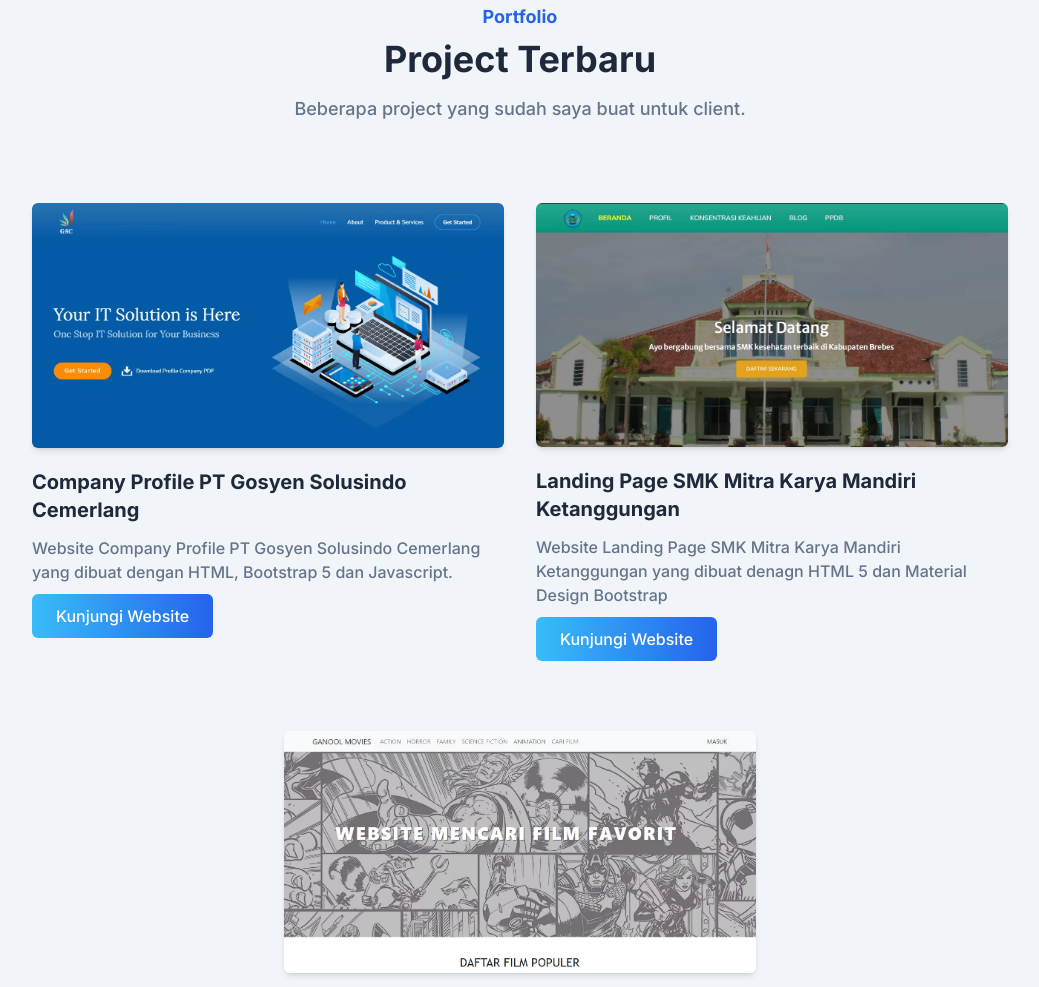
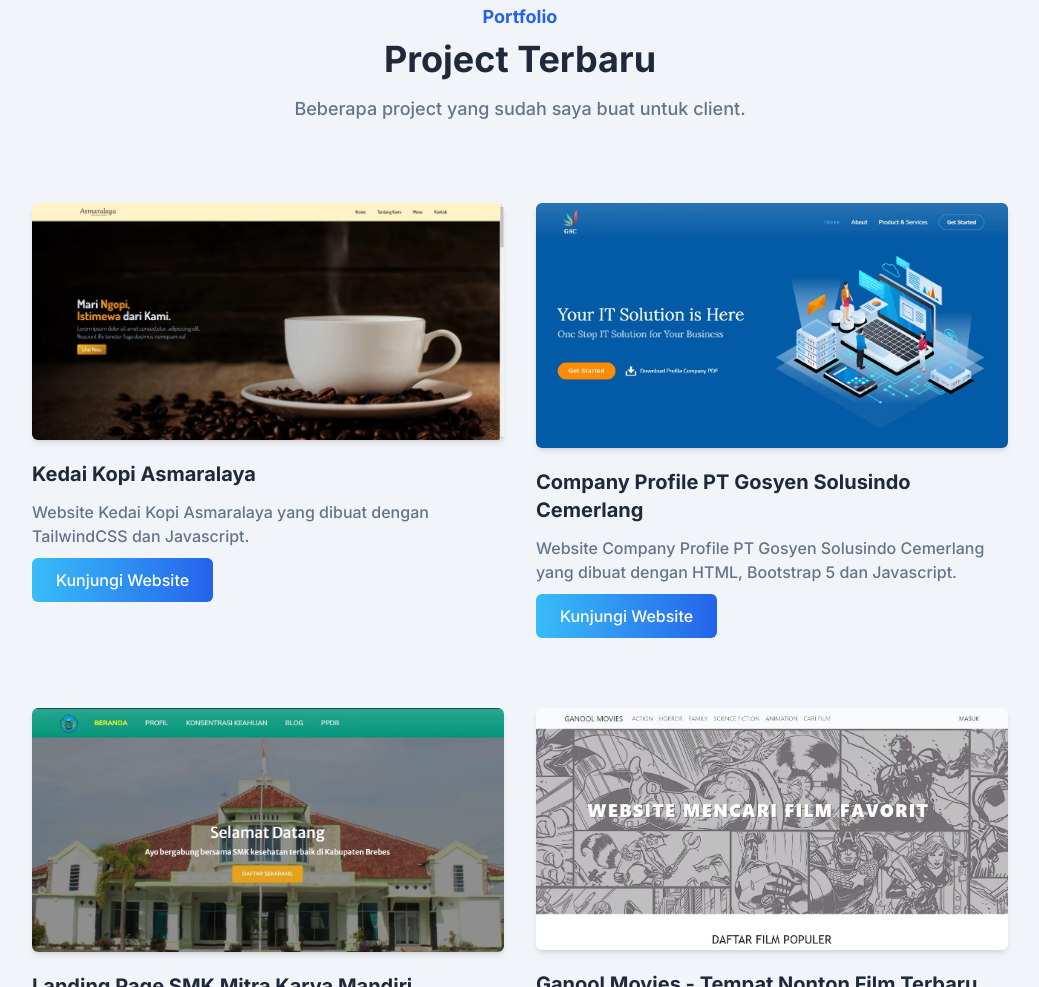
Before and after one commit to madep-dev/madep-portfolio, a website: page index.html in a window 1280 px wide. Shown: the part 1499-2486 px from the top of the page, without its empty margins (120-1159 px from the left). Drawn offline with nearby package versions, Linux system fonts and the light colour scheme.

Commit message:
Tambah project baru

```diff
--- a/index.html
+++ b/index.html
@@ -412,6 +412,29 @@
         >
           <div class="mb-12 p-4 md:w-1/2 portfolio1">
             <div class="rounded-md shadow-md overflow-hidden gsc">
+              <img
+                src="dist/img/portfolio/asmaralaya.avif"
+                alt="Asmaralaya"
+                width="w-full"
+              />
+            </div>
+            <h3 class="font-semibold text-lg text-dark mt-5 mb-3 lg:text-xl">
+              Kedai Kopi Asmaralaya
+            </h3>
+            <p class="font-medium text-sm text-secondary mb-5 lg:text-base">
+              Website Kedai Kopi Asmaralaya yang dibuat dengan TailwindCSS dan
+              Javascript.
+            </p>
+            <a
+              href="https://madep-dev.github.io/asmaralaya/"
+              target="_blank"
+              class="text-xs font-medium text-white bg-gradient-to-r from-sky-400 to-primary px-4 py-3 rounded-md hover:bg-gradient-to-l hover:from-sky-400 hover:to-primary hover:shadow-xl lg:text-base lg:px-6 lg:py-3"
+            >
+              Kunjungi Website
+            </a>
+          </div>
+          <div class="mb-12 p-4 md:w-1/2 portfolio1">
+            <div class="rounded-md shadow-md overflow-hidden gsc">
               <img src="dist/img/portfolio/gsc.avif" alt="GSC" width="w-full" />
             </div>
             <h3 class="font-semibold text-lg text-dark mt-5 mb-3 lg:text-xl">
@@ -441,7 +464,7 @@
               dibuat denagn HTML 5 dan Material Design Bootstrap
             </p>
             <a
-              href="https://smkmkm.netlify.app/"
+              href="https://madep-dev.github.io/smkmkm/"
               target="_blank"
               class="text-xs font-medium text-white bg-gradient-to-r from-sky-400 to-primary px-4 py-3 rounded-md hover:bg-gradient-to-l hover:from-sky-400 hover:to-primary hover:shadow-xl lg:text-base lg:px-6 lg:py-3"
             >
```
Also changed, not shown: dist/img/portfolio/asmaralaya.avif (added).
